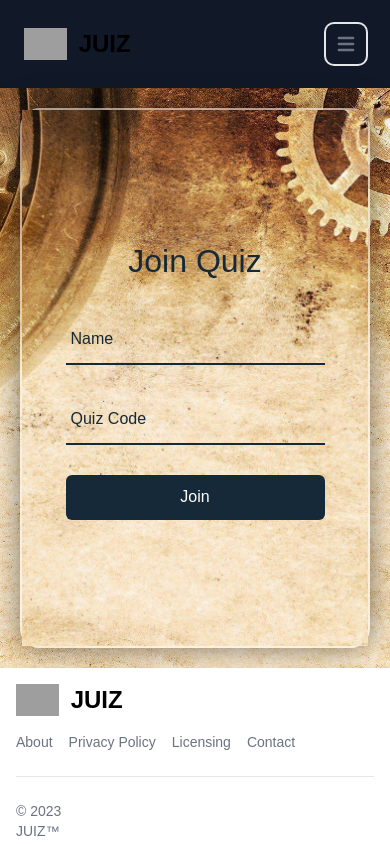
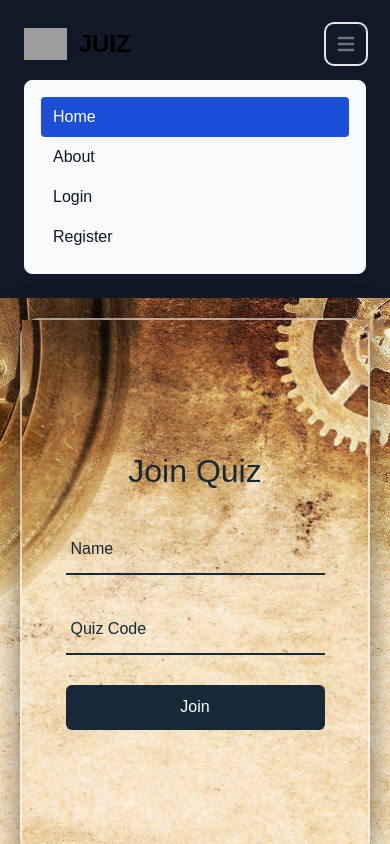
Before and after one commit to Asterdev-03/quiz-web-app, a React (Create React App) app in the folder client/: page /home in a window 390 px wide. Both pictures are taken after a click on the button "Open main menu". Shown: the top 844 px of the page. Built offline with nearby package versions, Linux system fonts and the light colour scheme; grey boxes are pictures that could not be loaded.

Commit message:
Added Navbar Responive

```diff
--- a/client/src/components/header/Header.jsx
+++ b/client/src/components/header/Header.jsx
@@ -1,4 +1,7 @@
+import { useState } from "react";
+
 const Header = () => {
+  const [isOpen, setIsOpen] = useState(false);
   return (
     <div class="border-gray-200 bg-gray-900">
       <div class="max-w-screen-xl flex flex-wrap items-center justify-between mx-auto p-6">
@@ -13,6 +16,7 @@ const Header = () => {
           </span>
         </a>
         <button
+          onClick={() => setIsOpen(!isOpen)}
           data-collapse-toggle="navbar-default"
           type="button"
           class="inline-flex items-center p-2 ml-3 text-sm text-gray-500 rounded-lg md:hidden hover:bg-gray-100 focus:outline-none focus:ring-2 focus:ring-gray-200 dark:text-gray-400 dark:hover:bg-gray-700 dark:focus:ring-gray-600"
@@ -34,7 +38,13 @@ const Header = () => {
             ></path>
           </svg>
         </button>
-        <div class="hidden w-full md:block md:w-auto" id="navbar-default">
+        {/* className={`w-full block flex-grow lg:flex lg:items-center lg:w-auto ${
+            isOpen ? "block" : "hidden"
+          }`} */}
+        <div
+          class={`${isOpen ? "block" : "hidden"} w-full md:block md:w-auto`}
+          id="navbar-default"
+        >
           <ul class="font-medium flex flex-col p-4 md:p-0 mt-4 border border-gray-100 rounded-lg bg-gray-50 md:flex-row md:space-x-8 md:mt-0 md:border-0 md:bg-white dark:bg-gray-800 md:dark:bg-gray-900 dark:border-gray-700">
             <li>
               <a
```
